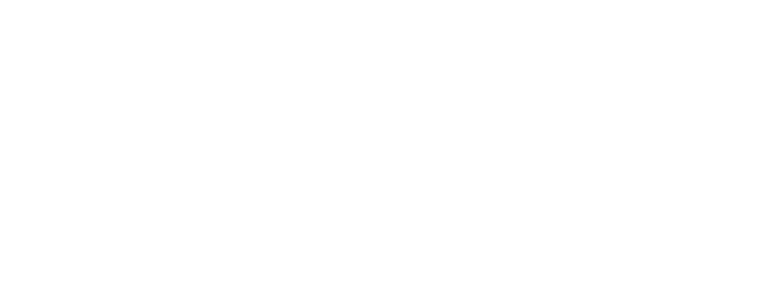
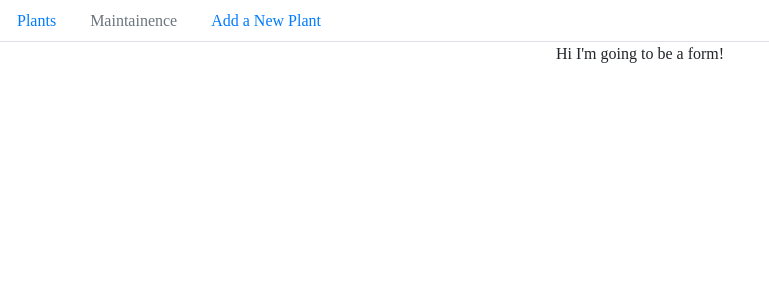
Before and after one commit to Mikelanne/growth-frontend, a React (Create React App) app: page /plants/new in a window 1280 px wide. Shown: the top 300 px of the page, without its empty margins (0-769 px from the left). Built offline with nearby package versions, Linux system fonts and the light colour scheme.

Commit message:
adding plant form route and page

```diff
--- a/src/App.js
+++ b/src/App.js
@@ -1,7 +1,9 @@
 import './App.css';
 import PlantsContainer from './containers/plantsContainer'
 import Home from './components/home'
+import NewPlantForm from './components/NewPlantForm'
 import {BrowserRouter as Router, Switch, Route, Link} from 'react-router-dom'
+import FormContainer from './containers/formContainer';
 
 function App() {
   return (
@@ -11,10 +13,13 @@
         <Route exact path="/">
           <Home />
         </Route>
-          <Route exact path="/plants">
-              <PlantsContainer />
-          </Route>
-        </Switch>
+        <Route exact path="/plants">
+          <PlantsContainer />
+        </Route>
+        <Route exact path="/plants/new">
+          <FormContainer />
+        </Route>
+      </Switch>
       </Router>
     </div>
   );
--- /dev/null
+++ b/src/components/NewPlantForm.js
@@ -0,0 +1,13 @@
+import { Component } from "react";
+
+class NewPlantForm extends Component {
+    render(){
+        return (
+            <div>
+                Hi I'm going to be a form!
+            </div>
+        )
+    }
+}
+
+export default NewPlantForm
--- a/src/components/navBar.js
+++ b/src/components/navBar.js
@@ -4,20 +4,20 @@
 const NavBar = () => {
 
     return (
-    <Nav variant="tabs" defaultActiveKey="/home">
+    <Nav variant="tabs" defaultActiveKey="/plants">
         <Nav.Item>
             <Nav.Link>
                 <Link to="/plants">Plants</Link>
             </Nav.Link>
         </Nav.Item>
         <Nav.Item>
-            <Nav.Link>
-                <Link to="/">Home</Link>
+            <Nav.Link eventKey="disabled" disabled>
+                Maintainence
             </Nav.Link>
         </Nav.Item>
         <Nav.Item>
-            <Nav.Link eventKey="disabled" disabled>
-            Add a New Plant
+            <Nav.Link>
+                <Link to="/plants/new">Add a New Plant</Link>
             </Nav.Link>
         </Nav.Item>
     </Nav>
--- /dev/null
+++ b/src/containers/formContainer.js
@@ -0,0 +1,19 @@
+import { Component } from "react";
+import NewPlantForm from '../components/NewPlantForm'
+import NavBar from '../components/navBar'
+
+class FormContainer extends Component {
+
+    render(){
+        return(
+            <div className="form-container">
+                <NavBar />
+                < NewPlantForm />
+            </div>
+        )
+    }
+
+
+}
+
+export default FormContainer
```
Also changed, not shown: 1 other file (tests, documents, lock files or other folders).
